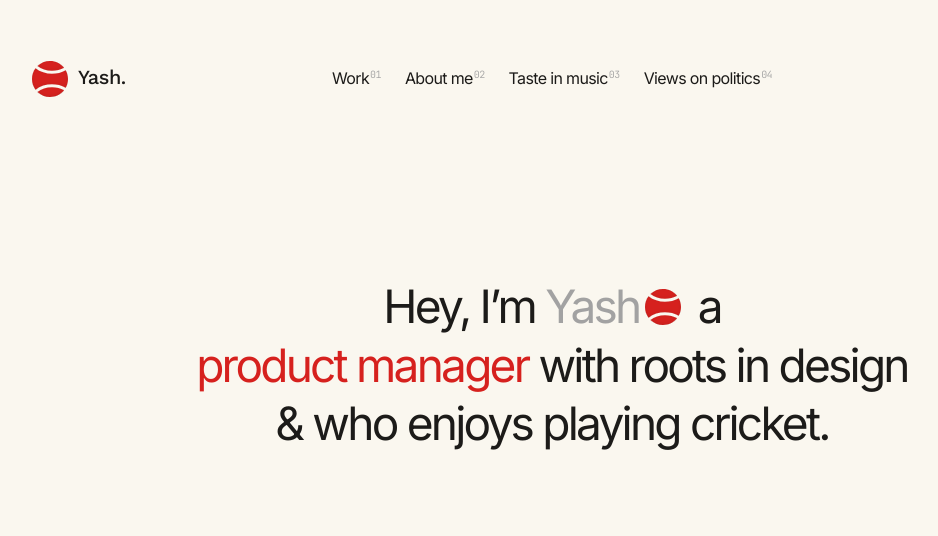
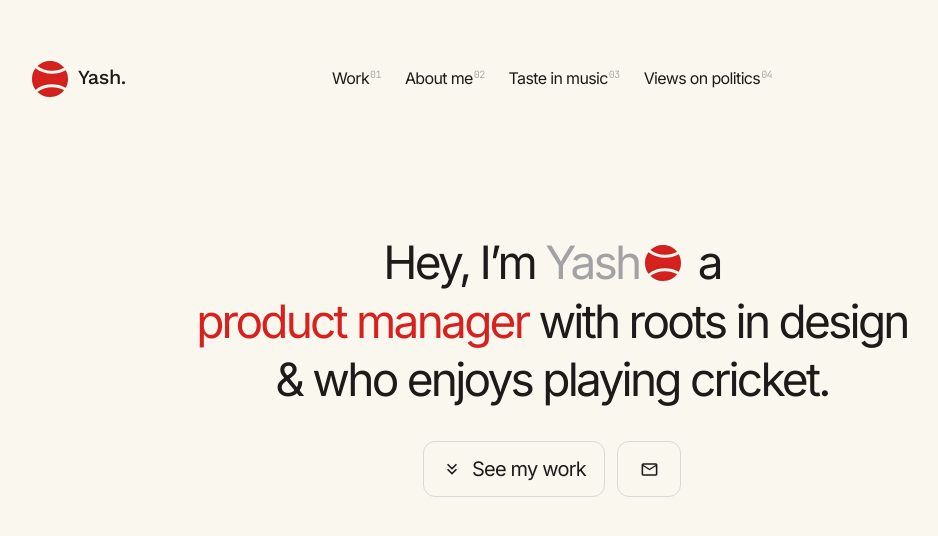
Before and after one commit to sofuhere/super-yash-website, a Next.js app: page / in a window 1280 px wide. Shown: the top 536 px of the page, without its empty margins (88-1026 px from the left). Built offline with nearby package versions, Linux system fonts and the light colour scheme.

Commit message:
feat: add 'See my work' and mail CTA buttons per Figma screen 44:422

```diff
--- a/src/components/Hero.tsx
+++ b/src/components/Hero.tsx
@@ -2,6 +2,7 @@
 
 import { motion } from "framer-motion";
 import CricketBall from "./CricketBall";
+import HeroCta from "./HeroCta";
 
 /**
  * Hero section — main headline with exact Figma styling.
@@ -25,7 +26,7 @@ import CricketBall from "./CricketBall";
  */
 export default function Hero() {
   return (
-    <main className="flex items-center justify-center flex-1 px-6 md:px-12 xl:px-[120px] py-12 md:py-0 select-none">
+    <main className="flex flex-col items-center justify-center flex-1 px-6 md:px-12 xl:px-[120px] py-12 md:py-0 select-none">
       <motion.h1
         initial={{ opacity: 0, y: 16 }}
         animate={{ opacity: 1, y: 0 }}
@@ -53,6 +54,7 @@ export default function Hero() {
         <br />
         <span>&amp; who enjoys playing cricket.</span>
       </motion.h1>
+      <HeroCta />
     </main>
   );
 }
--- /dev/null
+++ b/src/components/HeroCta.tsx
@@ -0,0 +1,128 @@
+"use client";
+
+import { useState, useRef } from "react";
+import { motion, AnimatePresence } from "framer-motion";
+
+const EMAIL_ADDRESS = "choudharyyash252@gmail.com";
+
+/**
+ * Hero CTA buttons matching Figma Screen 44:422 ("With Buttons")
+ * and node 44:532 ("Button States"):
+ *
+ * Frame 23 (258 x 56 px):
+ * 1. "See my work" button (Frame 18, 182 x 56 px):
+ *    - Default: border #d9d9d9, bg transparent
+ *    - Hover: border #1c1b19, bg #efece5
+ *    - Radius: 12px
+ *    - Icon: stat_minus_2 (double chevron down)
+ *    - Text: "See my work", Inter Regular 20px, #1c1b19, tracking -4%
+ *
+ * 2. Mail icon button (Frame 19, 64 x 56 px):
+ *    - Default: border #d9d9d9, bg transparent
+ *    - Hover: border #1c1b19, bg #efece5
+ *    - Radius: 12px
+ *    - Icon: mail (Material Symbols)
+ *    - On click: opens mailto & copies email with "Copied!" feedback
+ */
+export default function HeroCta() {
+  const [copied, setCopied] = useState(false);
+  const timerRef = useRef<NodeJS.Timeout | null>(null);
+
+  const handleEmailClick = (e: React.MouseEvent<HTMLAnchorElement>) => {
+    if (typeof navigator !== "undefined" && navigator.clipboard) {
+      navigator.clipboard.writeText(EMAIL_ADDRESS).catch(() => {});
+    }
+    setCopied(true);
+    if (timerRef.current) clearTimeout(timerRef.current);
+    timerRef.current = setTimeout(() => {
+      setCopied(false);
+    }, 2200);
+  };
+
+  const handleWorkClick = (e: React.MouseEvent<HTMLAnchorElement>) => {
+    const target = document.getElementById("work");
+    if (target) {
+      e.preventDefault();
+      target.scrollIntoView({ behavior: "smooth" });
+    }
+  };
+
+  return (
+    <motion.div
+      initial={{ opacity: 0, y: 12 }}
+      animate={{ opacity: 1, y: 0 }}
+      transition={{ duration: 0.6, delay: 0.2, ease: [0.16, 1, 0.3, 1] }}
+      className="flex items-center justify-center gap-[12px] w-full max-w-[258px] mt-6 sm:mt-8 select-none"
+    >
+      {/* 1. "See my work" Button */}
+      <a
+        href="#work"
+        onClick={handleWorkClick}
+        className="group h-[56px] w-[182px] shrink-0 rounded-[12px] border border-[#d9d9d9] bg-transparent flex items-center justify-center gap-[10px] px-4 transition-all duration-200 hover:border-[#1c1b19] hover:bg-[#efece5] active:scale-[0.98]"
+        aria-label="See my work"
+      >
+        {/* Double downward chevron (stat_minus_2) */}
+        <svg
+          viewBox="0 -960 960 960"
+          className="w-[20px] h-[20px] shrink-0 fill-[#1c1b1f] transition-transform duration-200 group-hover:translate-y-[2px]"
+          aria-hidden="true"
+        >
+          <path d="M480-200 240-440l56-56 184 183 184-183 56 56-240 240Zm0-240L240-680l56-56 184 183 184-183 56 56-240 240Z" />
+        </svg>
+
+        <span className="font-sans text-[20px] font-normal text-[#1c1b19] leading-[1.25] tracking-[-0.04em] whitespace-nowrap">
+          See my work
+        </span>
+      </a>
+
+      {/* 2. Mail Icon Button */}
+      <div className="relative">
+        <a
+          href={`mailto:${EMAIL_ADDRESS}`}
+          onClick={handleEmailClick}
+          aria-label="Send email to Yash Choudhary"
+          title="Send email or click to copy"
+          className="group h-[56px] w-[64px] shrink-0 rounded-[12px] border border-[#d9d9d9] bg-transparent flex items-center justify-center transition-all duration-200 hover:border-[#1c1b19] hover:bg-[#efece5] active:scale-[0.98]"
+        >
+          {copied ? (
+            <svg
+              viewBox="0 0 24 24"
+              fill="none"
+              stroke="#1c1b19"
+              strokeWidth="2.4"
+              strokeLinecap="round"
+              strokeLinejoin="round"
+              className="w-[20px] h-[20px] shrink-0 text-[#1c1b19]"
+              aria-hidden="true"
+            >
+              <polyline points="20 6 9 17 4 12" />
+            </svg>
+          ) : (
+            <svg
+              viewBox="0 -960 960 960"
+              className="w-[23px] h-[19px] shrink-0 fill-[#1c1b19] transition-transform duration-200 group-hover:scale-105"
+              aria-hidden="true"
+            >
+              <path d="M160-160q-33 0-56.5-23.5T80-240v-480q0-33 23.5-56.5T160-800h640q33 0 56.5 23.5T880-720v480q0 33-23.5 56.5T800-160H160Zm320-280L160-640v400h640v-400L480-440Zm0-80 320-200H160l320 200ZM160-640v-80 480-400Z" />
+            </svg>
+          )}
+        </a>
+
+        {/* Floating "Copied!" Tooltip */}
+        <AnimatePresence>
+          {copied && (
+            <motion.div
+              initial={{ opacity: 0, y: 4, scale: 0.95 }}
+              animate={{ opacity: 1, y: 0, scale: 1 }}
+              exit={{ opacity: 0, y: 2, scale: 0.95 }}
+              transition={{ duration: 0.15 }}
+              className="absolute -top-9 left-1/2 -translate-x-1/2 bg-[#1c1b19] text-[#faf7ef] font-mono text-[11px] font-light py-1 px-2 rounded-[6px] shadow-md whitespace-nowrap pointer-events-none tracking-[-0.02em]"
+            >
+              Copied!
+            </motion.div>
+          )}
+        </AnimatePresence>
+      </div>
+    </motion.div>
+  );
+}
```
